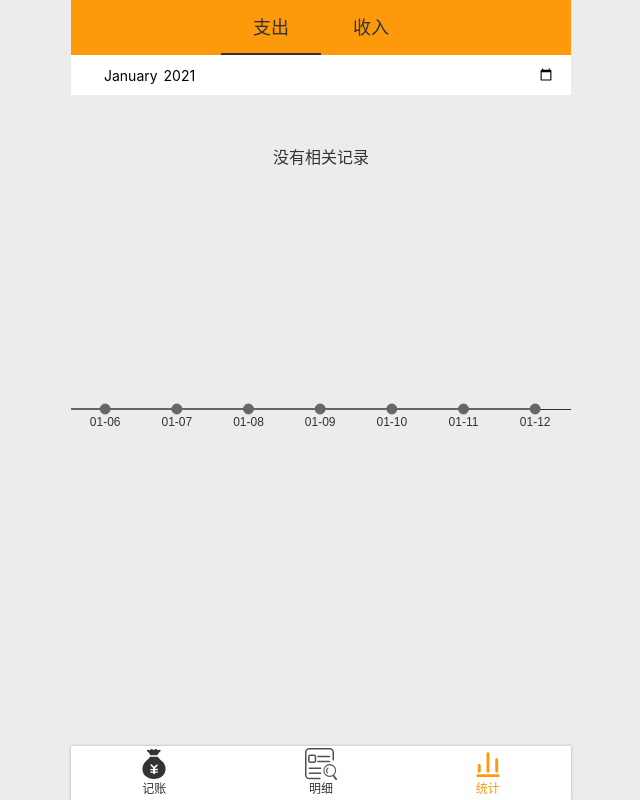
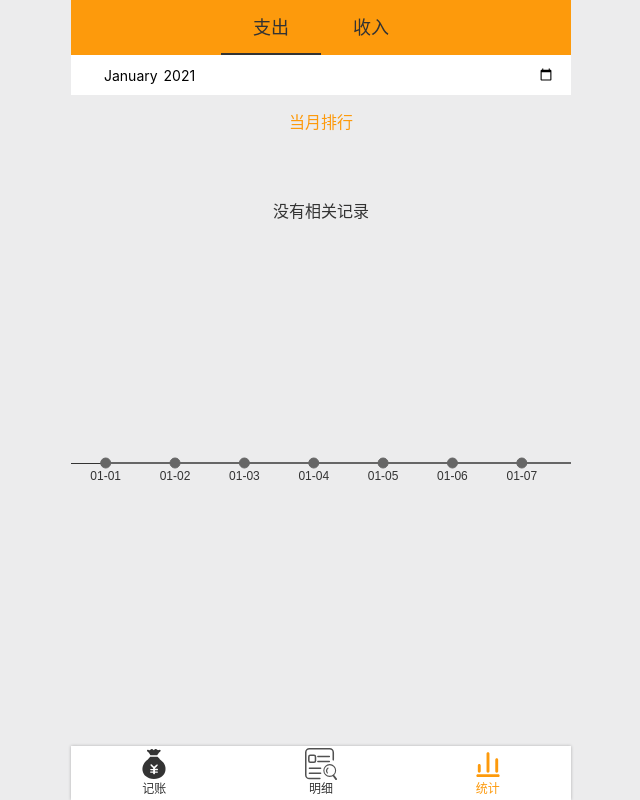
Before and after one commit to tyj1113/money, a Vue app: page /#/statistics in a window 1280 px wide. Shown: the whole page, without its empty margins (319-959 px from the left). Built offline with nearby package versions, Linux system fonts and the light colour scheme.

Commit message:
显示当月记录  添加当月排行 显示金额最高日期

```diff
--- a/src/views/Statistics.vue
+++ b/src/views/Statistics.vue
@@ -2,7 +2,8 @@
   <div>
     <Layout>
       <Types :value.sync="type" class-prefix="type"/>
-      <FormItem type="month" :value="today"/>
+      <FormItem type="month" :value.sync="currentMonth"/>
+      <div class="current">当月排行</div>
       <Records  :type="type" :groupList="groupList"/>
       <div class="chartWrapper" ref="chartWrapper">
         <Chart :option="chartOption" class="chart"/>
@@ -29,24 +30,17 @@ import Records from '@/components/Records.vue';
 })
 export default class Statistics extends Vue {
   type = '-';
+  currentMonth=dayjs(new Date()).format('YYYY-MM')
 
-  get today(){
-    return dayjs(new Date()).format('YYYY-MM')
-  }
   beforeCreate() {
     this.$store.commit('fetchRecords');
   }
-
-  mounted() {
-    const div = this.$refs.chartWrapper as HTMLDivElement;
-    div.scrollLeft = div.scrollWidth;
-  }
-
   get axisData() {
-    const today = new Date();
+    const month = this.currentMonth,length=dayjs(month).daysInMonth(),last=`${month}-${length}`;
+    console.log(last)
     const array: { date: string; total: number } [] = [];
-    for (let i = 0; i < 30; i++) {
-      array.unshift({date: dayjs(today).subtract(i, 'day').format('YYYY-MM-DD'), total: 0});
+    for (let i = 0; i < length; i++) {
+      array.unshift({date: dayjs(last).subtract(i, 'day').format('YYYY-MM-DD'), total: 0});
       const item = this.groupList.find(item => item.title === array[0].date);
       if (item) {
         array[0].total = item.total;
@@ -108,7 +102,10 @@ export default class Statistics extends Vue {
 
   get groupList() {
     const {recordList} = this;
-    const newList = clone(recordList).filter(r => r.type === this.type).sort((a, b) => dayjs(b.createAt).valueOf() - dayjs(a.createAt).valueOf());
+    const newList = clone(recordList).filter(r => r.type === this.type)
+        .filter(d=>dayjs(d.createAt).get('month')===dayjs(this.currentMonth).get('month'))
+.sort((a, b) => b.amount - a.amount);
+        // .sort((a, b) => dayjs(b.createAt).valueOf() - dayjs(a.createAt).valueOf());
     if (newList.length === 0) return [];
     type Result = { title: string; total: number; items: RecordItem[] }[]
     const result: Result = [
@@ -139,26 +136,18 @@ export default class Statistics extends Vue {
     return result;
   }
 
-  // tagFormat(tags: string[]) {
-  //   return tags.length === 0 ? '无' : tags.join(',');
-  // }
-
-  dateFormat(date: string) {
-    const today = new Date();
-    if (dayjs(today).isSame(dayjs(date), 'day')) {
-      return '今天';
-    } else if (dayjs(today).subtract(1, 'day').isSame(dayjs(date), 'day')) {
-      return '昨天';
-    } else if (dayjs(today).subtract(2, 'day').isSame(dayjs(date), 'day')) {
-      return '前天';
-    } else {
-      return date;
-    }
-  }
 }
 </script>
 
 <style lang="scss" scoped>
+.current{
+  text-align: center;
+  padding: 15px;
+  color: #fd9a0c;
+}
+::v-deep h3{
+  font-size: 16px;
+}
 .chart {
   width: 430%;
   &Wrapper {
```
